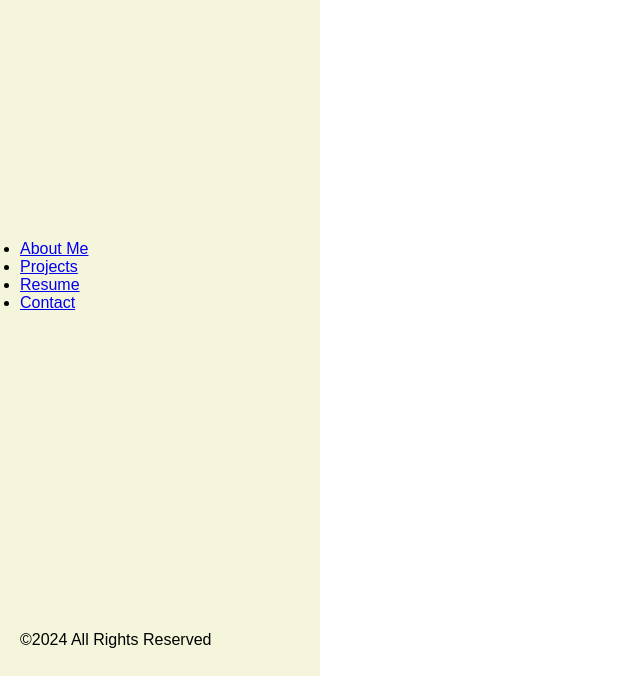
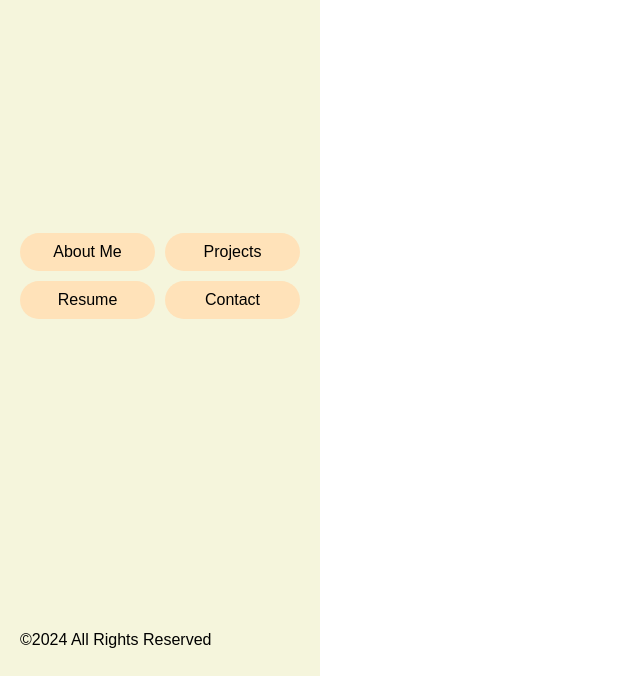
Before and after one commit to GambleLM9/Portfolio, a plain HTML site: page projects.html in a window 1280 px wide. Shown: the part 124-800 px from the top of the page, without its empty margins (0-640 px from the left). Drawn offline with Linux system fonts and the light colour scheme.

Commit message:
More work on Projects Page

```diff
--- a/projects.html
+++ b/projects.html
@@ -15,11 +15,11 @@
             </div>
 
             <div class="navigation">
-                <ul>
-                    <li><a href="aboutme.html">About Me</a></li>
-                    <li><a href="projects.html">Projects</a></li>
-                    <li><a href="resume.html">Resume</a></li>
-                    <li><a href="contact.html">Contact</a></li>
+                <ul class="nav">
+                    <li><a class="aboutme" href="aboutme.html">About Me</a></li>
+                    <li><a class="projects" href="projects.html">Projects</a></li>
+                    <li><a class="resume" href="resume.html">Resume</a></li>
+                    <li><a class="contact" href="contact.html">Contact</a></li>
                 </ul>
             </div>
 
--- a/styles.css
+++ b/styles.css
@@ -47,6 +47,39 @@
     padding: 20px;
     grid-area: nav;
 }
+.nav{
+    display: grid;
+    grid-template-columns: repeat(2, 1fr);
+    grid-template-rows: repeat(2, 1fr);
+    grid-template-areas:
+    "aboutme projects"
+    "resume contact"
+    ;
+    grid-gap: 10px;
+}
+.nav li{
+    list-style-type: none;
+    text-align: center;
+    background-color: rgb(255, 226, 185);
+    padding: 10px 5px 10px 5px;
+    border-radius: 20px;
+}
+.nav li a{
+    text-decoration: none;
+    color: black;
+}
+.aboutme{
+    grid-area: aboutme;
+}
+.projects{
+    grid-area: projects;
+}
+.resume{
+    grid-area: resume;
+}
+.contact{
+    grid-area: contact;
+}
 /*Sidebar Footer*/
 .footer{
     margin-top: 40%;
```
